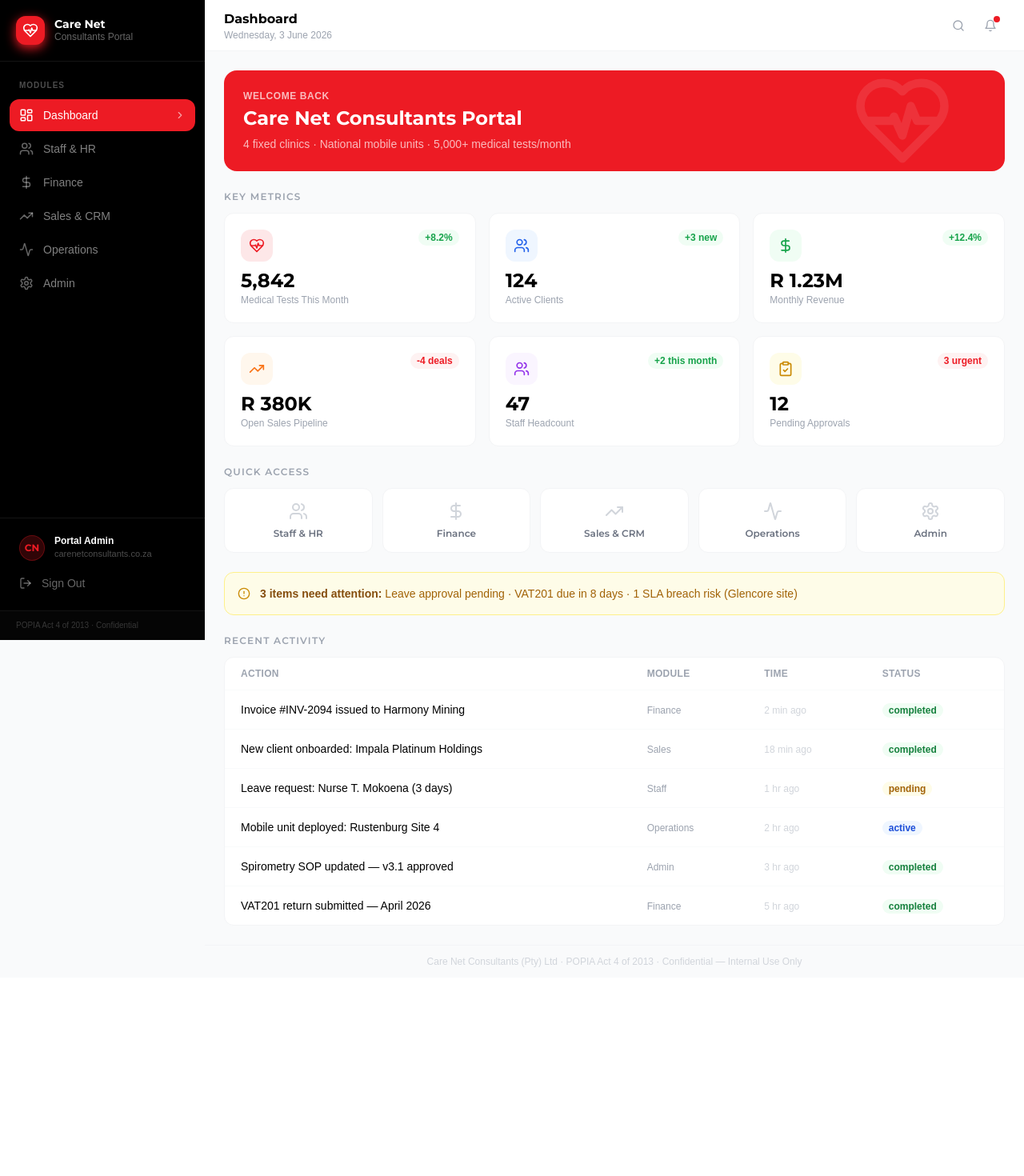
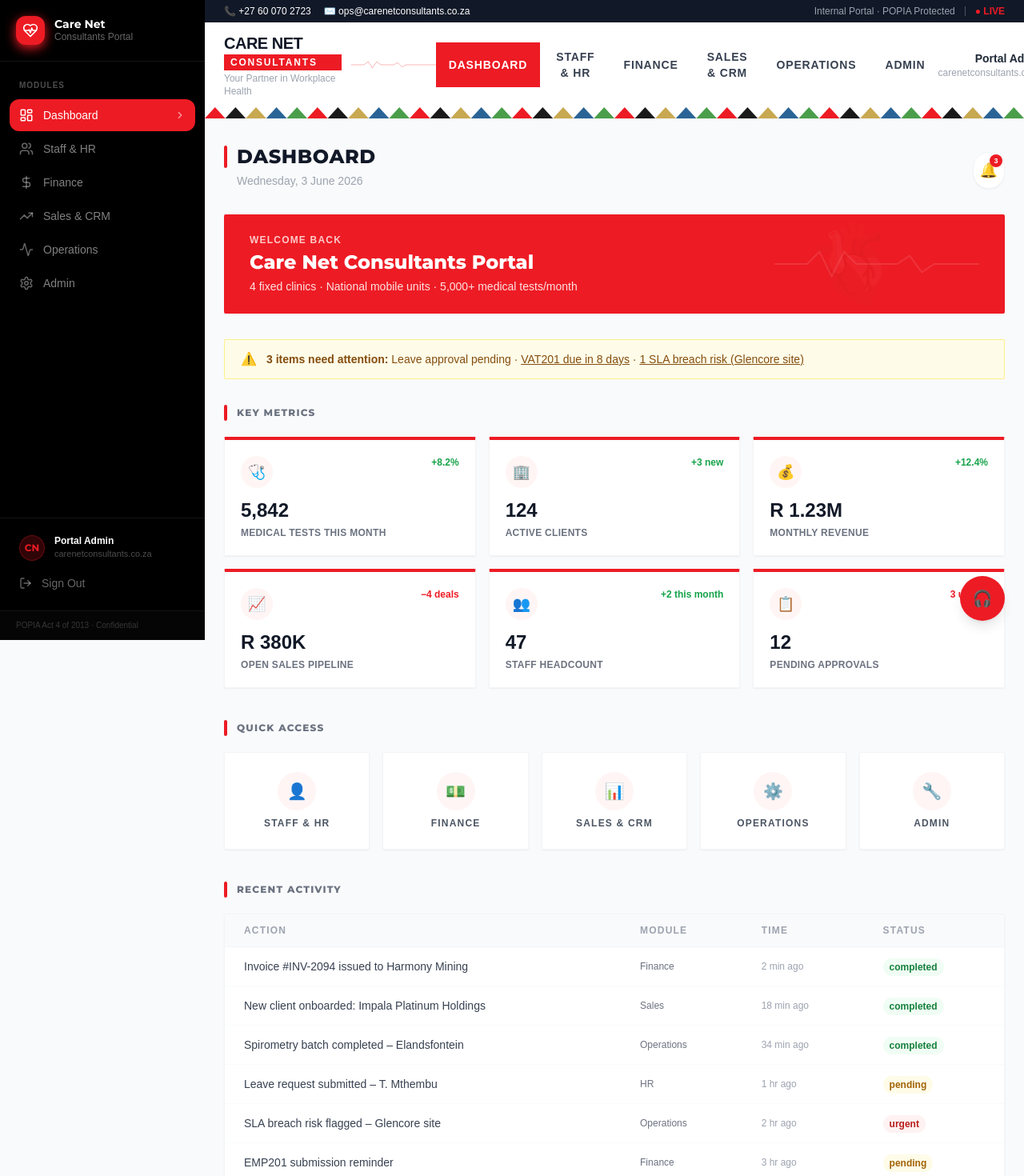
Before and after one commit to IT-CnC-Auto/cnc-portal, a Next.js app: page /dashboard in a window 1280 px wide. Shown: the top 1470 px of the page at 80% size. Before the commit the page ends 1222 px from the top, so only its background shows below. Built offline with nearby package versions, Linux system fonts and the light colour scheme.

Commit message:
Refactor DashboardPage with new metrics and layout

```diff
--- a/app/(portal)/dashboard/page.tsx
+++ b/app/(portal)/dashboard/page.tsx
@@ -1,244 +1,332 @@
-import type { Metadata } from 'next'
-import {
-  HeartPulse,
-  Users,
-  DollarSign,
-  TrendingUp,
-  ClipboardCheck,
-  AlertCircle,
-  Activity,
-  Settings,
-} from 'lucide-react'
-import { Header } from '@/components/layout/Header'
-import { StatCard } from '@/components/ui/StatCard'
+"use client";
 
-export const metadata: Metadata = { title: 'Dashboard' }
+import { useState } from "react";
 
-const kpis = [
-  {
-    title: 'Medical Tests This Month',
-    value: '5,842',
-    change: '+8.2%',
-    changePositive: true,
-    icon: HeartPulse,
-    iconBg: 'bg-cnc-red/10',
-    iconColor: 'text-cnc-red',
-  },
-  {
-    title: 'Active Clients',
-    value: '124',
-    change: '+3 new',
-    changePositive: true,
-    icon: Users,
-    iconBg: 'bg-blue-50',
-    iconColor: 'text-blue-600',
-  },
-  {
-    title: 'Monthly Revenue',
-    value: 'R 1.23M',
-    change: '+12.4%',
-    changePositive: true,
-    icon: DollarSign,
-    iconBg: 'bg-green-50',
-    iconColor: 'text-green-600',
-  },
-  {
-    title: 'Open Sales Pipeline',
-    value: 'R 380K',
-    change: '-4 deals',
-    changePositive: false,
-    icon: TrendingUp,
-    iconBg: 'bg-orange-50',
-    iconColor: 'text-orange-500',
-  },
-  {
-    title: 'Staff Headcount',
-    value: '47',
-    change: '+2 this month',
-    changePositive: true,
-    icon: Users,
-    iconBg: 'bg-purple-50',
-    iconColor: 'text-purple-600',
-  },
-  {
-    title: 'Pending Approvals',
-    value: '12',
-    change: '3 urgent',
-    changePositive: false,
-    icon: ClipboardCheck,
-    iconBg: 'bg-yellow-50',
-    iconColor: 'text-yellow-600',
-  },
-]
+/* ─── Brand token ─── */
+const CNC_RED = "#ED1B24";
 
-const recentActivity = [
-  {
-    action: 'Invoice #INV-2094 issued to Harmony Mining',
-    module: 'Finance',
-    time: '2 min ago',
-    status: 'completed',
-  },
-  {
-    action: 'New client onboarded: Impala Platinum Holdings',
-    module: 'Sales',
-    time: '18 min ago',
-    status: 'completed',
-  },
-  {
-    action: 'Leave request: Nurse T. Mokoena (3 days)',
-    module: 'Staff',
-    time: '1 hr ago',
-    status: 'pending',
-  },
-  {
-    action: 'Mobile unit deployed: Rustenburg Site 4',
-    module: 'Operations',
-    time: '2 hr ago',
-    status: 'active',
-  },
-  {
-    action: 'Spirometry SOP updated — v3.1 approved',
-    module: 'Admin',
-    time: '3 hr ago',
-    status: 'completed',
-  },
-  {
-    action: 'VAT201 return submitted — April 2026',
-    module: 'Finance',
-    time: '5 hr ago',
-    status: 'completed',
-  },
-]
+/* ─── Shared decorative components ─── */
+const ECGLine = () => (
+  <svg viewBox="0 0 400 40" className="w-32 h-8" style={{ opacity: 0.6 }}>
+    <polyline
+      points="0,20 60,20 80,5 100,35 120,5 140,20 200,20 220,10 240,30 260,20 400,20"
+      fill="none" stroke={CNC_RED} strokeWidth="2"
+    />
+  </svg>
+);
 
-const statusStyles: Record<string, string> = {
-  completed: 'bg-green-50 text-green-700',
-  pending: 'bg-yellow-50 text-yellow-700',
-  active: 'bg-blue-50 text-blue-700',
+const AfricanDivider = () => (
+  <div className="w-full overflow-hidden" style={{ height: 14 }}>
+    <svg viewBox="0 0 800 14" className="w-full h-full" preserveAspectRatio="none">
+      {[...Array(40)].map((_, i) => (
+        <polygon
+          key={i}
+          points={`${i*20+10},0 ${i*20+20},14 ${i*20},14`}
+          fill={
+            i % 5 === 0 ? CNC_RED :
+            i % 5 === 1 ? "#1a1a1a" :
+            i % 5 === 2 ? "#c8a850" :
+            i % 5 === 3 ? "#2a6496" : "#4a9e4a"
           }
+        />
+      ))}
+    </svg>
+  </div>
+);
 
-const modules = [
-  { href: '/staff', label: 'Staff & HR', icon: Users },
-  { href: '/finance', label: 'Finance', icon: DollarSign },
-  { href: '/sales', label: 'Sales & CRM', icon: TrendingUp },
-  { href: '/operations', label: 'Operations', icon: Activity },
-  { href: '/admin', label: 'Admin', icon: Settings },
-]
+const SectionLabel = ({ children }: { children: React.ReactNode }) => (
+  <div className="flex items-center gap-3 mb-5">
+    <div className="w-1 h-5 rounded-full" style={{ background: CNC_RED }} />
+    <h2 className="text-xs font-black uppercase tracking-widest text-gray-500">{children}</h2>
+  </div>
+);
 
+/* ─── KPI card ─── */
+interface MetricCardProps {
+  icon: string;
+  value: string;
+  label: string;
+  badge: string;
+  badgeColor: string;
+}
+const MetricCard = ({ icon, value, label, badge, badgeColor }: MetricCardProps) => (
+  <div
+    className="bg-white rounded-sm border border-gray-100 shadow-sm overflow-hidden hover:shadow-md transition-shadow"
+    style={{ borderTop: `4px solid ${CNC_RED}` }}
+  >
+    <div className="p-5">
+      <div className="flex items-start justify-between mb-3">
+        <div
+          className="w-10 h-10 rounded-full flex items-center justify-center text-lg"
+          style={{ background: "#fff5f5" }}
+        >
+          {icon}
+        </div>
+        <span className="text-xs font-bold" style={{ color: badgeColor }}>
+          {badge}
+        </span>
+      </div>
+      <p className="text-2xl font-black text-gray-900 mb-1">{value}</p>
+      <p className="text-xs text-gray-500 uppercase tracking-wide font-semibold">{label}</p>
+    </div>
+  </div>
+);
+
+/* ─── Quick-access tile ─── */
+const QuickTile = ({ icon, label, href }: { icon: string; label: string; href: string }) => (
+  <a
+    href={href}
+    className="flex flex-col items-center justify-center gap-2 py-6 bg-white border border-gray-100 rounded-sm shadow-sm hover:border-red-200 hover:shadow-md transition-all group cursor-pointer"
+  >
+    <div
+      className="w-12 h-12 rounded-full flex items-center justify-center text-xl group-hover:scale-110 transition-transform"
+      style={{ background: "#fff5f5" }}
+    >
+      {icon}
+    </div>
+    <span className="text-xs font-bold uppercase tracking-widest text-gray-600 group-hover:text-red-600 transition-colors">
+      {label}
+    </span>
+  </a>
+);
+
+/* ─── Recent activity row ─── */
+interface ActivityRow {
+  action: string;
+  module: string;
+  time: string;
+  status: "completed" | "pending" | "urgent";
+}
+const statusStyle: Record<ActivityRow["status"], string> = {
+  completed: "bg-green-50 text-green-700",
+  pending:   "bg-yellow-50 text-yellow-700",
+  urgent:    "bg-red-50 text-red-700",
+};
+
+/* ─── Page data ─── */
+const metrics: MetricCardProps[] = [
+  { icon: "🩺", value: "5,842",   label: "Medical Tests This Month",  badge: "+8.2%",    badgeColor: "#16a34a" },
+  { icon: "🏢", value: "124",     label: "Active Clients",            badge: "+3 new",   badgeColor: "#16a34a" },
+  { icon: "💰", value: "R 1.23M", label: "Monthly Revenue",           badge: "+12.4%",   badgeColor: "#16a34a" },
+  { icon: "📈", value: "R 380K",  label: "Open Sales Pipeline",       badge: "−4 deals", badgeColor: CNC_RED   },
+  { icon: "👥", value: "47",      label: "Staff Headcount",           badge: "+2 this month", badgeColor: "#16a34a" },
+  { icon: "📋", value: "12",      label: "Pending Approvals",         badge: "3 urgent", badgeColor: CNC_RED   },
+];
+
+const quickLinks = [
+  { icon: "👤", label: "Staff & HR",   href: "/staff" },
+  { icon: "💵", label: "Finance",      href: "/finance" },
+  { icon: "📊", label: "Sales & CRM",  href: "/sales" },
+  { icon: "⚙️",  label: "Operations",  href: "/operations" },
+  { icon: "🔧", label: "Admin",        href: "/admin" },
+];
+
+const activity: ActivityRow[] = [
+  { action: "Invoice #INV-2094 issued to Harmony Mining",   module: "Finance",    time: "2 min ago",  status: "completed" },
+  { action: "New client onboarded: Impala Platinum Holdings",module: "Sales",      time: "18 min ago", status: "completed" },
+  { action: "Spirometry batch completed – Elandsfontein",   module: "Operations", time: "34 min ago", status: "completed" },
+  { action: "Leave request submitted – T. Mthembu",         module: "HR",         time: "1 hr ago",   status: "pending"   },
+  { action: "SLA breach risk flagged – Glencore site",      module: "Operations", time: "2 hr ago",   status: "urgent"    },
+  { action: "EMP201 submission reminder",                   module: "Finance",    time: "3 hr ago",   status: "pending"   },
+];
+
+/* ══════════════════════════════════════════
+   PAGE COMPONENT
+══════════════════════════════════════════ */
 export default function DashboardPage() {
-  const today = new Date().toLocaleDateString('en-ZA', {
-    weekday: 'long',
-    year: 'numeric',
-    month: 'long',
-    day: 'numeric',
-  })
+  const [activeNav, setActiveNav] = useState("Dashboard");
+  const navItems = ["Dashboard", "Staff & HR", "Finance", "Sales & CRM", "Operations", "Admin"];
+
+  const today = new Date().toLocaleDateString("en-ZA", {
+    weekday: "long", day: "numeric", month: "long", year: "numeric",
+  });
 
   return (
-    <>
-      <Header title="Dashboard" subtitle={today} />
-      <main className="flex-1 p-6 space-y-6">
-        {/* Welcome Banner */}
-        <div className="bg-cnc-red rounded-2xl p-6 text-white relative overflow-hidden">
-          <div className="absolute right-0 top-0 w-64 h-full opacity-10">
-            <HeartPulse className="w-full h-full" />
+    <div className="min-h-screen bg-gray-50">
+
+      {/* ── Top utility bar ── */}
+      <div className="bg-gray-900 text-white text-xs px-6 py-1.5 flex justify-between items-center">
+        <div className="flex gap-4">
+          <span>📞 +27 60 070 2723</span>
+          <span>✉️ ops@carenetconsultants.co.za</span>
         </div>
-          <div className="relative">
-            <p className="text-white/70 text-xs font-semibold uppercase tracking-wider mb-1">
-              Welcome back
+        <div className="flex gap-3 items-center">
+          <span className="text-gray-400">Internal Portal · POPIA Protected</span>
+          <span className="w-px h-3 bg-gray-600" />
+          <span style={{ color: CNC_RED }} className="font-bold">● LIVE</span>
+        </div>
+      </div>
+
+      {/* ── Main header ── */}
+      <header className="bg-white shadow-sm sticky top-0 z-20">
+        <div className="max-w-screen-xl mx-auto px-6 py-3 flex items-center justify-between">
+
+          {/* Logo */}
+          <div className="flex items-center gap-3">
+            <div>
+              <span className="text-xl font-black text-gray-900 tracking-tight uppercase block">
+                CARE NET
+              </span>
+              <span
+                className="text-xs font-bold text-white px-2 py-0.5 tracking-widest uppercase block"
+                style={{ background: CNC_RED, letterSpacing: "0.15em" }}
+              >
+                CONSULTANTS
+              </span>
+              <span className="text-xs text-gray-400 mt-0.5 block">
+                Your Partner in Workplace Health
+              </span>
+            </div>
+            <ECGLine />
+          </div>
+
+          {/* Navigation */}
+          <nav className="flex gap-1">
+            {navItems.map((item) => (
+              <button
+                key={item}
+                onClick={() => setActiveNav(item)}
+                className="px-4 py-2 text-sm font-bold uppercase tracking-wide transition-all"
+                style={{
+                  color:         activeNav === item ? "white" : "#374151",
+                  background:    activeNav === item ? CNC_RED : "transparent",
+                  letterSpacing: "0.06em",
+                }}
+              >
+                {item}
+              </button>
+            ))}
+          </nav>
+
+          {/* User */}
+          <div className="flex items-center gap-3">
+            <div className="text-right">
+              <p className="text-sm font-bold text-gray-800">Portal Admin</p>
+              <p className="text-xs text-gray-400">carenetconsultants.co.za</p>
+            </div>
+            <div
+              className="w-9 h-9 rounded-full flex items-center justify-center text-white text-sm font-black"
+              style={{ background: CNC_RED }}
+            >
+              CN
+            </div>
+          </div>
+        </div>
+
+        <AfricanDivider />
+      </header>
+
+      {/* ── Page body ── */}
+      <main className="max-w-screen-xl mx-auto px-6 py-8">
+
+        {/* Page heading */}
+        <div className="mb-8 flex items-end justify-between">
+          <div>
+            <div className="flex items-center gap-3 mb-1">
+              <div className="w-1 h-7 rounded-full" style={{ background: CNC_RED }} />
+              <h1 className="text-2xl font-black uppercase tracking-wide text-gray-900">
+                DASHBOARD
+              </h1>
+            </div>
+            <p className="text-sm text-gray-400 ml-4">{today}</p>
+          </div>
+          {/* Notification bell */}
+          <div className="flex items-center gap-3">
+            <button className="relative p-2 rounded-full bg-white border border-gray-100 shadow-sm hover:shadow-md transition-shadow">
+              <span className="text-lg">🔔</span>
+              <span
+                className="absolute top-0.5 right-0.5 w-4 h-4 rounded-full text-white text-xs flex items-center justify-center font-black"
+                style={{ background: CNC_RED, fontSize: 9 }}
+              >
+                3
+              </span>
+            </button>
+          </div>
+        </div>
+
+        {/* Welcome banner */}
+        <div
+          className="rounded-sm mb-8 overflow-hidden relative"
+          style={{ background: CNC_RED }}
+        >
+          <div className="px-8 py-6 relative z-10">
+            <p className="text-red-200 text-xs font-bold uppercase tracking-widest mb-1">
+              WELCOME BACK
             </p>
-            <h2 className="text-2xl font-heading font-bold">
+            <h2 className="text-white text-2xl font-black mb-1">
               Care Net Consultants Portal
             </h2>
-            <p className="text-white/70 text-sm mt-1.5">
+            <p className="text-red-100 text-sm">
               4 fixed clinics · National mobile units · 5,000+ medical tests/month
             </p>
           </div>
+          {/* Decorative ECG watermark */}
+          <div className="absolute right-8 top-1/2 -translate-y-1/2 opacity-10">
+            <svg viewBox="0 0 500 80" className="w-64 h-16">
+              <polyline
+                points="0,40 80,40 110,10 140,70 170,10 200,40 300,40 330,20 360,60 390,40 500,40"
+                fill="none" stroke="white" strokeWidth="4"
+              />
+            </svg>
+          </div>
+          {/* Heart watermark */}
+          <div className="absolute right-32 top-1/2 -translate-y-1/2 opacity-10 text-8xl">
+            🫀
+          </div>
         </div>
 
-        {/* KPIs */}
-        <section>
-          <h3 className="text-xs font-heading font-semibold text-cnc-gray-400 uppercase tracking-widest mb-3">
-            Key Metrics
-          </h3>
-          <div className="grid grid-cols-1 sm:grid-cols-2 lg:grid-cols-3 gap-4">
-            {kpis.map((kpi) => (
-              <StatCard key={kpi.title} {...kpi} />
+        {/* Alert banner */}
+        <div className="mb-8 bg-yellow-50 border border-yellow-200 rounded-sm px-5 py-3 flex items-center gap-3">
+          <span className="text-yellow-500 text-base">⚠️</span>
+          <p className="text-sm text-yellow-800">
+            <span className="font-black">3 items need attention: </span>
+            Leave approval pending ·{" "}
+            <span className="underline cursor-pointer">VAT201 due in 8 days</span> ·{" "}
+            <span className="underline cursor-pointer">1 SLA breach risk (Glencore site)</span>
+          </p>
+        </div>
+
+        {/* ── KEY METRICS ── */}
+        <SectionLabel>KEY METRICS</SectionLabel>
+        <div className="grid grid-cols-3 gap-4 mb-10">
+          {metrics.map((m, i) => (
+            <MetricCard key={i} {...m} />
           ))}
         </div>
-        </section>
 
-        {/* Module Quick Access */}
-        <section>
-          <h3 className="text-xs font-heading font-semibold text-cnc-gray-400 uppercase tracking-widest mb-3">
-            Quick Access
-          </h3>
-          <div className="grid grid-cols-2 sm:grid-cols-5 gap-3">
-            {modules.map(({ href, label, icon: Icon }) => (
-              <a
-                key={href}
-                href={href}
-                className="flex flex-col items-center gap-2 p-4 bg-white rounded-xl border border-cnc-gray-100 hover:border-cnc-red hover:shadow-cnc-sm transition-all group"
-              >
-                <Icon className="w-6 h-6 text-cnc-gray-300 group-hover:text-cnc-red transition-colors" />
-                <span className="text-xs font-heading font-semibold text-cnc-gray-500 group-hover:text-cnc-black transition-colors text-center leading-tight">
-                  {label}
-                </span>
-              </a>
+        {/* ── QUICK ACCESS ── */}
+        <SectionLabel>QUICK ACCESS</SectionLabel>
+        <div className="grid grid-cols-5 gap-4 mb-10">
+          {quickLinks.map((q) => (
+            <QuickTile key={q.label} {...q} />
           ))}
         </div>
-        </section>
 
-        {/* Alerts */}
-        <section className="bg-yellow-50 border border-yellow-200 rounded-xl p-4 flex items-start gap-3">
-          <AlertCircle className="w-4 h-4 text-yellow-600 flex-shrink-0 mt-0.5" />
-          <div className="text-sm">
-            <span className="font-semibold text-yellow-800">3 items need attention: </span>
-            <span className="text-yellow-700">
-              Leave approval pending · VAT201 due in 8 days · 1 SLA breach risk (Glencore site)
-            </span>
-          </div>
-        </section>
-
-        {/* Recent Activity */}
-        <section>
-          <h3 className="text-xs font-heading font-semibold text-cnc-gray-400 uppercase tracking-widest mb-3">
-            Recent Activity
-          </h3>
-          <div className="bg-white rounded-xl border border-cnc-gray-100 overflow-hidden">
+        {/* ── RECENT ACTIVITY ── */}
+        <SectionLabel>RECENT ACTIVITY</SectionLabel>
+        <div className="bg-white rounded-sm shadow-sm border border-gray-100 overflow-hidden mb-8">
           <table className="w-full">
             <thead>
-                <tr className="border-b border-cnc-gray-50">
-                  <th className="text-left px-5 py-3 text-xs font-semibold text-cnc-gray-400 uppercase tracking-wide">
-                    Action
+              <tr className="bg-gray-50 border-b border-gray-100">
+                {["Action", "Module", "Time", "Status"].map((h) => (
+                  <th
+                    key={h}
+                    className="px-6 py-3 text-left text-xs font-black uppercase tracking-widest text-gray-400"
+                  >
+                    {h}
                   </th>
-                  <th className="text-left px-5 py-3 text-xs font-semibold text-cnc-gray-400 uppercase tracking-wide hidden sm:table-cell">
-                    Module
-                  </th>
-                  <th className="text-left px-5 py-3 text-xs font-semibold text-cnc-gray-400 uppercase tracking-wide hidden md:table-cell">
-                    Time
-                  </th>
-                  <th className="text-left px-5 py-3 text-xs font-semibold text-cnc-gray-400 uppercase tracking-wide">
-                    Status
-                  </th>
+                ))}
               </tr>
             </thead>
-              <tbody>
-                {recentActivity.map((item, i) => (
-                  <tr
-                    key={i}
-                    className="border-b border-cnc-gray-50 last:border-0 hover:bg-cnc-gray-50/50 transition-colors"
-                  >
-                    <td className="px-5 py-3 text-sm text-cnc-black">{item.action}</td>
-                    <td className="px-5 py-3 hidden sm:table-cell">
-                      <span className="text-xs text-cnc-gray-400">{item.module}</span>
-                    </td>
-                    <td className="px-5 py-3 hidden md:table-cell">
-                      <span className="text-xs text-cnc-gray-300">{item.time}</span>
-                    </td>
-                    <td className="px-5 py-3">
-                      <span
-                        className={`text-xs font-semibold px-2 py-0.5 rounded-full ${statusStyles[item.status]}`}
-                      >
-                        {item.status}
+            <tbody className="divide-y divide-gray-50">
+              {activity.map((row, i) => (
+                <tr key={i} className="hover:bg-gray-50 cursor-pointer transition-colors">
+                  <td className="px-6 py-3 text-sm text-gray-700">{row.action}</td>
+                  <td className="px-6 py-3 text-xs text-gray-500">{row.module}</td>
+                  <td className="px-6 py-3 text-xs text-gray-400">{row.time}</td>
+                  <td className="px-6 py-3">
+                    <span className={`text-xs font-bold px-2 py-1 rounded-full ${statusStyle[row.status]}`}>
+                      {row.status}
                     </span>
                   </td>
                 </tr>
@@ -246,14 +334,26 @@ export default function DashboardPage() {
             </tbody>
           </table>
         </div>
-        </section>
+
+        {/* Footer */}
+        <AfricanDivider />
+        <p className="text-center text-xs text-gray-400 mt-3 pb-6">
+          Care Net Consultants (Pty) Ltd · Internal Portal · POPIA Act 4 of 2013 · Confidential
+        </p>
+
       </main>
 
-      <footer className="px-6 py-3 border-t border-cnc-gray-100 text-center">
-        <p className="text-xs text-cnc-gray-300">
-          Care Net Consultants (Pty) Ltd · POPIA Act 4 of 2013 · Confidential — Internal Use Only
-        </p>
-      </footer>
-    </>
-  )
+      {/* Sr Thandi floating button */}
+      <div className="fixed bottom-6 right-6 z-50">
+        <button
+          className="w-14 h-14 rounded-full flex items-center justify-center text-white shadow-lg hover:scale-105 transition-transform"
+          style={{ background: CNC_RED }}
+          title="Chat with Sr Thandi"
+        >
+          <span className="text-xl">🎧</span>
+        </button>
+      </div>
+
+    </div>
+  );
 }
```
Lines whose indentation alone changed are shown as unchanged.
